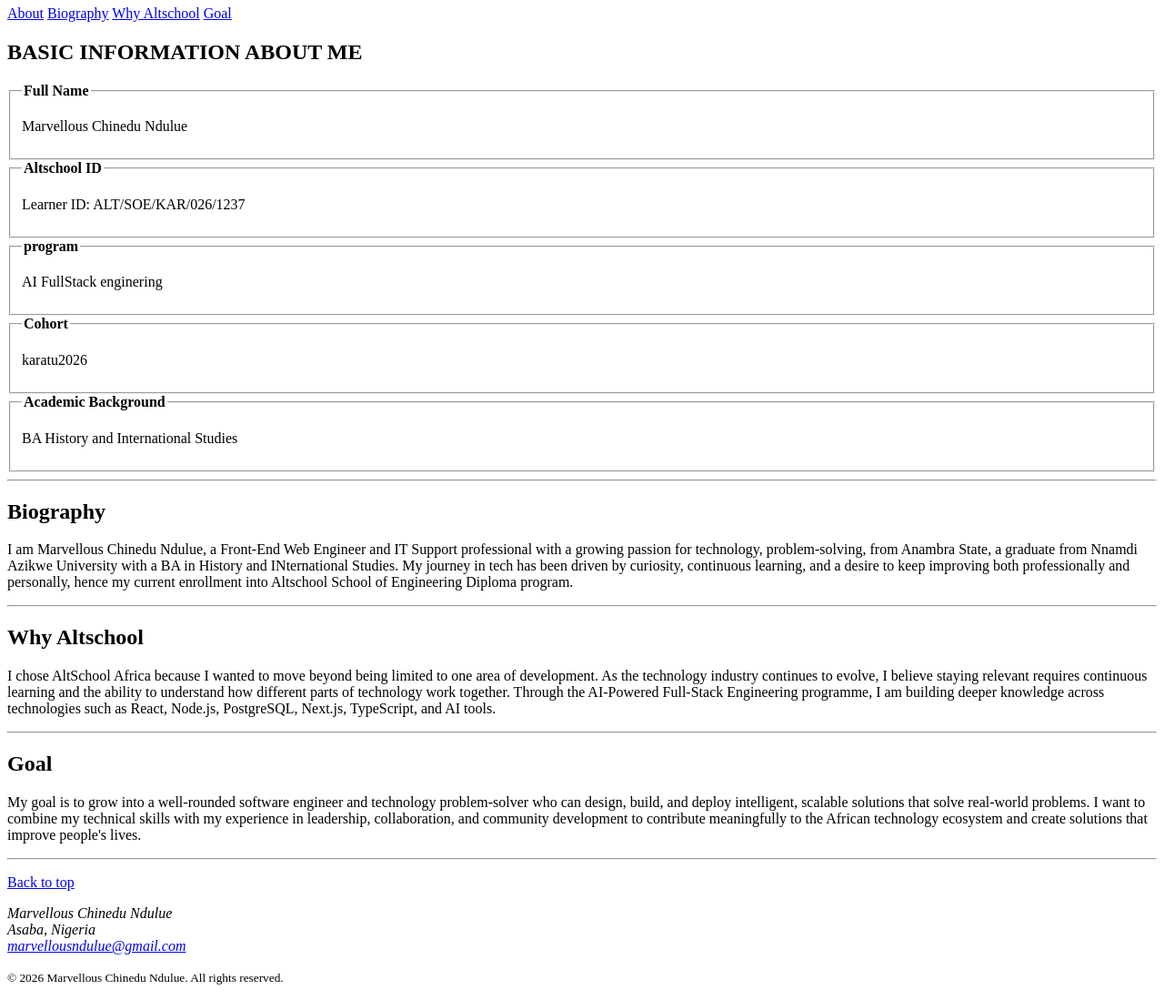
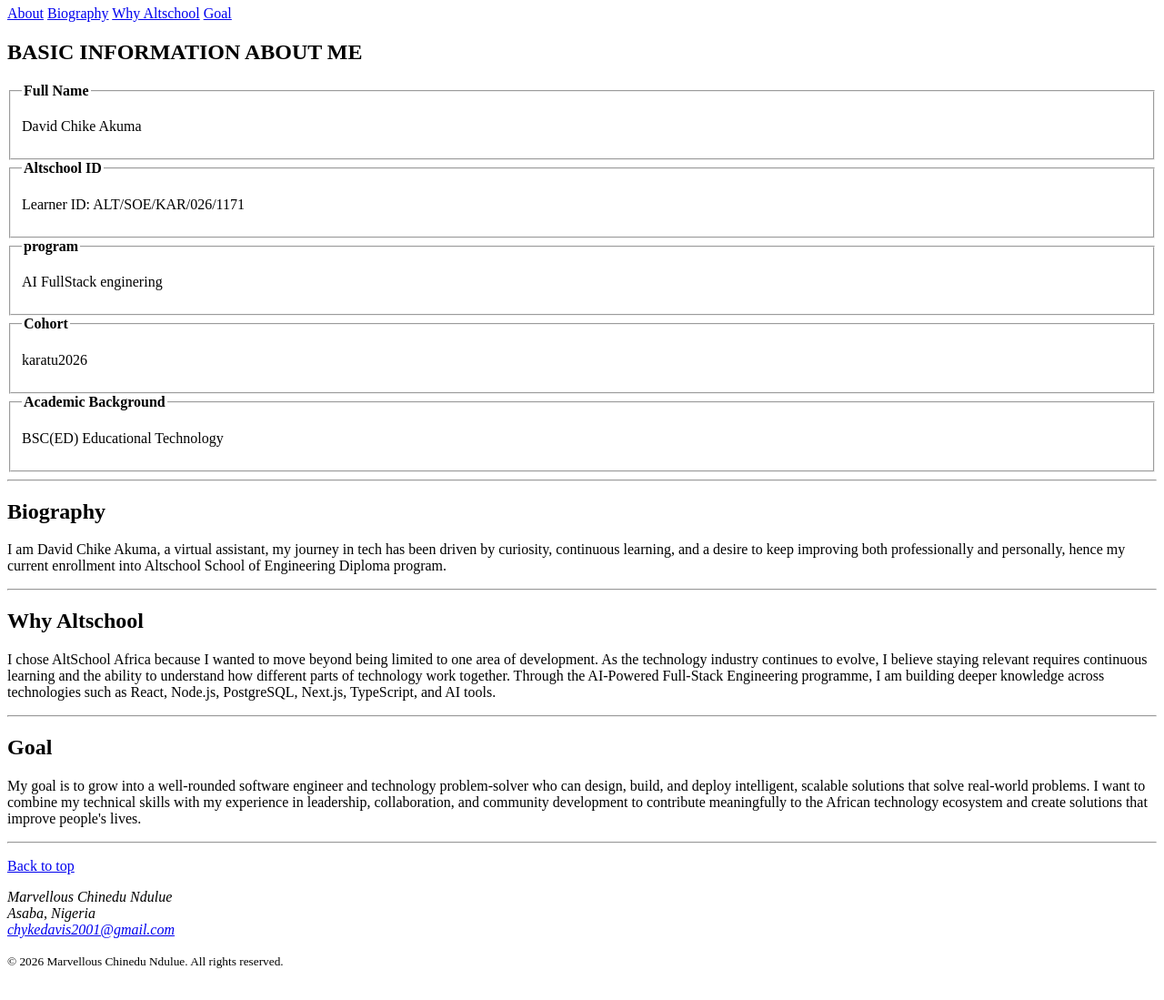
Before and after one commit to DavidChike/Altschool-Assessment1A-1, a plain HTML site: page index.html in a window 1280 px wide. Shown: the part 160-1259 px from the top of the page at 91% size. Drawn offline with Linux system fonts and the light colour scheme.

Commit message:
new commit
new commit

```diff
--- a/index.html
+++ b/index.html
@@ -28,11 +28,11 @@
       <h2><strong>BASIC INFORMATION ABOUT ME</strong></h2>
         <fieldset>
           <legend><strong>Full Name </strong></legend>
-          <p>Marvellous Chinedu Ndulue</p>
+          <p>David Chike Akuma</p>
         </fieldset>
         <fieldset>
           <legend><strong>Altschool ID</strong></legend>
-          <P>Learner ID: ALT/SOE/KAR/026/1237</P>
+          <P>Learner ID: ALT/SOE/KAR/026/1171</P>
         </fieldset>
         <fieldset>
           <legend><strong>program</strong></legend>
@@ -44,13 +44,13 @@
         </fieldset>
         <fieldset>
           <legend><strong>Academic Background</strong></legend>
-          <p>BA History and International Studies</p>
+          <p>BSC(ED) Educational Technology</p>
         </fieldset>
         </section>
         <hr>
     <section id="biography">
       <h2><strong>Biography</strong></h2>
-      <p> I am Marvellous Chinedu Ndulue, a Front-End Web Engineer and IT Support professional with a growing passion for technology, problem-solving, from Anambra State, a graduate from Nnamdi Azikwe University with a BA in History and INternational Studies. My journey in tech has been driven by curiosity, continuous learning, and a desire to keep improving both professionally and personally, hence my current enrollment into Altschool School of Engineering Diploma program.</p>
+      <p> I am David Chike Akuma, a virtual assistant, my journey in tech has been driven by curiosity, continuous learning, and a desire to keep improving both professionally and personally, hence my current enrollment into Altschool School of Engineering Diploma program.</p>
 
       <hr>
     </section>
@@ -72,7 +72,7 @@
   <address>
     Marvellous Chinedu Ndulue<br>
     Asaba, Nigeria<br>
-    <a href="mailto:marvellousndulue@gmail" title="send me an email">marvellousndulue@gmail.com</a>
+    <a href="mailto:chykedavis2001@gmail.com" title="send me an email">chykedavis2001@gmail.com</a>
   </address>
   <p><small>&copy; 2026 Marvellous Chinedu Ndulue. All rights reserved.</small></p>
 </footer>
```
Also changed, not shown: Form.html (+2 -2 lines).
